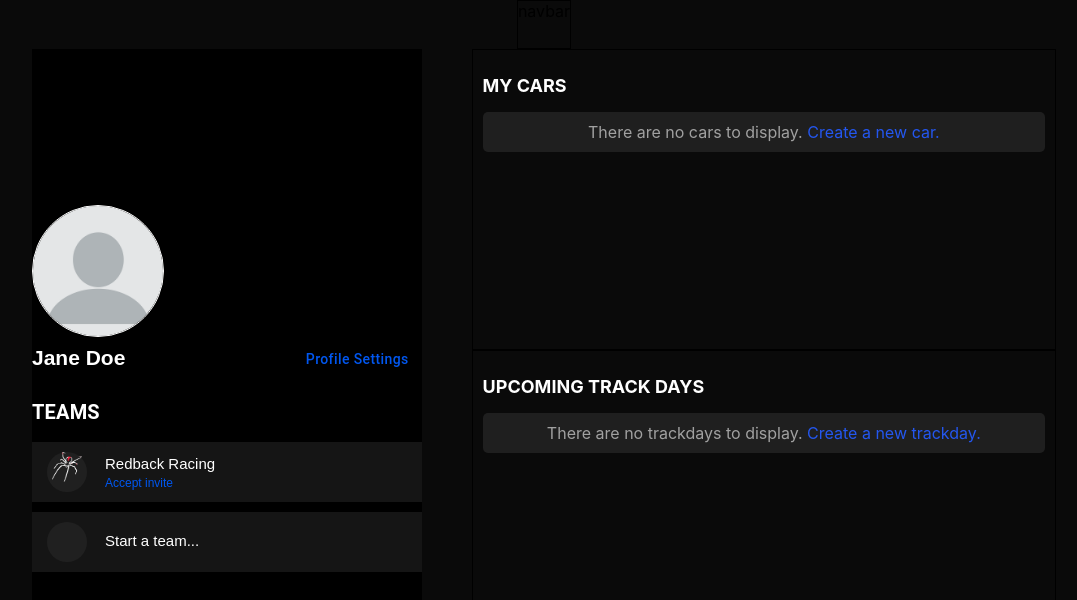
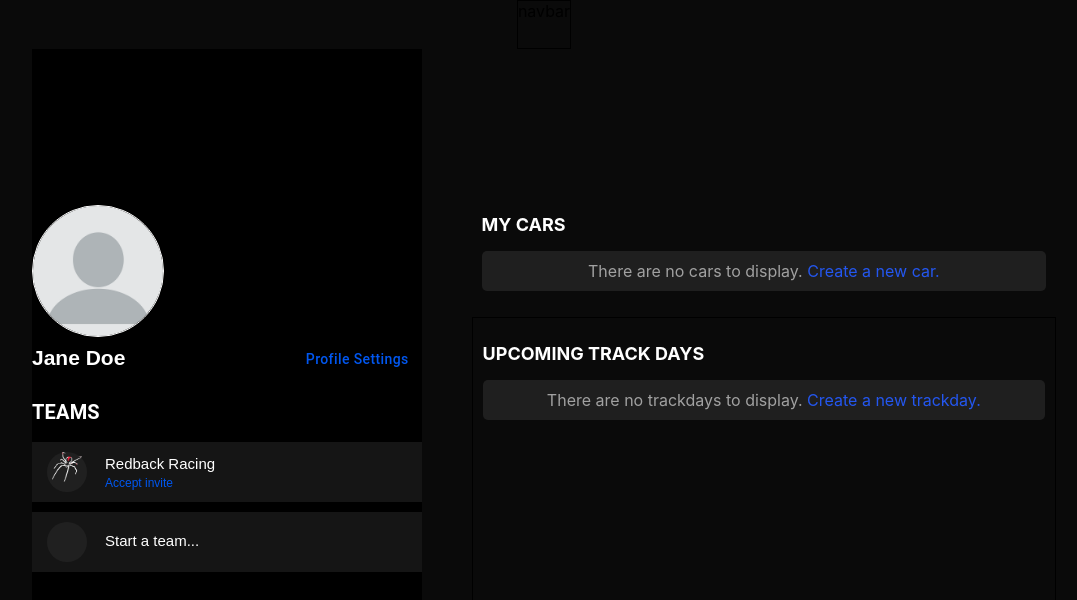
Before and after one commit to danielding3/NMP-rb-userpage, a React (Create React App) app in the folder client/: page / in a window 1280 px wide. Shown: the top 600 px of the page, without its empty margins (96-1173 px from the left). Built offline with nearby package versions, Linux system fonts and the light colour scheme.

Commit message:
remove border and unused rule

```diff
--- a/client/src/components/Cars/Cars.module.css
+++ b/client/src/components/Cars/Cars.module.css
@@ -1,13 +1,14 @@
 .root {
-  flex: 2;
-  border: 1px black solid;
+  flex: 0.8;
   color: white;
+  margin-top: 140px;
 }
-.flexrow {
-  /* width: 100%;
+
+/* .flexrow {
+  width: 100%;
   display: flex;
-  flex-direction: row; */
-}
+  flex-direction: row;
+} */
 
 h2 {
   text-align: left;
```
